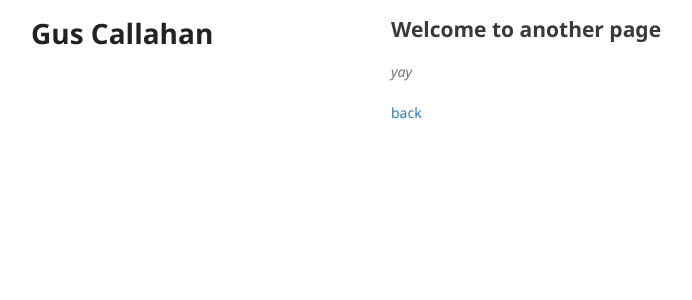
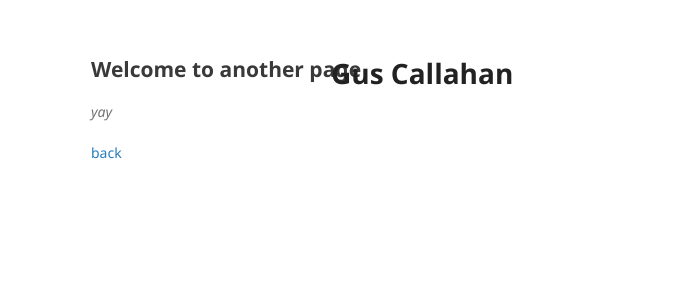
Before and after one commit to wac4073/wac4073.github.io, a Jekyll site: the page built from another-page.md, in a window 1280 px wide. Shown: the top 300 px of the page, without its empty margins (179-871 px from the left). Built offline with Jekyll 4.4.1, drawn with Linux system fonts in a browser that asks for light colours; the repository's description, which GitHub fills in, is left out; our own code applies the rules of GitHub Pages for plain Markdown files.

Commit message:
Update jekyll-theme-minimal.scss

```diff
--- a/_sass/jekyll-theme-minimal.scss
+++ b/_sass/jekyll-theme-minimal.scss
@@ -3,7 +3,7 @@
 
 body {
   background-color: #fff;
-  padding:10px;
+  padding:50px;
   font: 14px/1.5 "Noto Sans", "Helvetica Neue", Helvetica, Arial, sans-serif;
   color:#727272;
   font-weight:400;
@@ -56,7 +56,7 @@ a:hover small {
 }
 
 .wrapper {
-  width:860px;
+  width:260px;
   margin:0 auto;
 }
 
```
